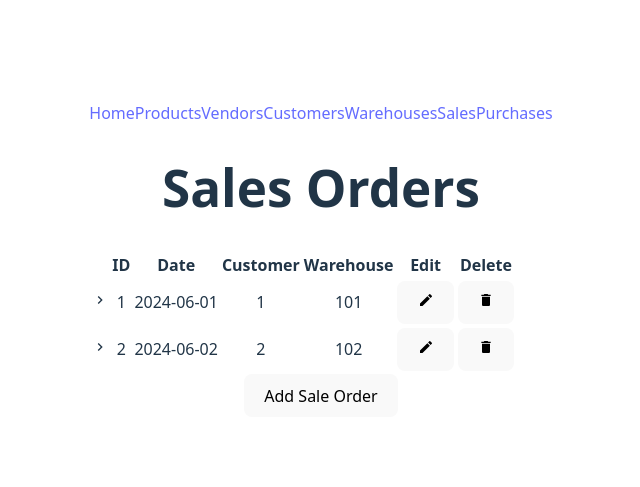
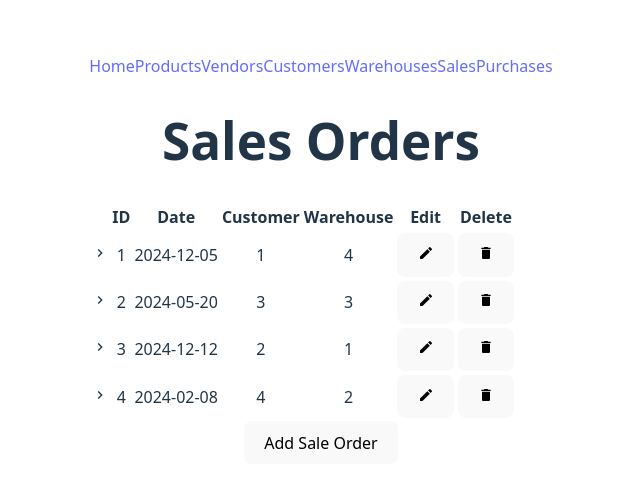
Before and after one commit to gunnarrl/coalition-warehouse, a React app in the folder frontend/: page /sales in a window 1280 px wide. Shown: the part 141-628 px from the top of the page, without its empty margins (319-959 px from the left). Built offline with nearby package versions, Linux system fonts and the light colour scheme; the HTML template or start-up script is replaced by a standard one.

Commit message:
update sale example data

```diff
--- a/frontend/src/pages/SaleOrderPage.jsx
+++ b/frontend/src/pages/SaleOrderPage.jsx
@@ -5,23 +5,30 @@ import Dropdown from '../components/Dropdown';
 
 // Mock Data
 const mockSalesOrders = [
-    { saleID: 1, saleDate: '2024-06-01', customerID: 1, warehouseID: 101 },
-    { saleID: 2, saleDate: '2024-06-02', customerID: 2, warehouseID: 102 },
+    { saleID: 1, saleDate: '2024-12-05', customerID: 1, warehouseID: 4 },
+    { saleID: 2, saleDate: '2024-05-20', customerID: 3, warehouseID: 3 },
+    { saleID: 3, saleDate: '2024-12-12', customerID: 2, warehouseID: 1 },
+    { saleID: 4, saleDate: '2024-02-08', customerID: 4, warehouseID: 2 },
 ];
 
 const mockCustomers = [
-    { customerID: 1, customerName: 'Alice Jones' },
-    { customerID: 2, customerName: 'Bob Smith' },
+    { customerID: 1, customerName: 'Anna Hernandez' },
+    { customerID: 2, customerName: 'Brenda White' },
+    { customerID: 3, customerName: 'Amanda Campbell' },
+    { customerID: 4, customerName: 'Betty Martin' },
 ];
 
 const mockWarehouses = [
-    { warehouseID: 101, warehouseName: 'North Distribution' },
-    { warehouseID: 102, warehouseName: 'South Fulfillment' },
+    { warehouseID: 1, warehouseName: 'North Distribution' },
+    { warehouseID: 2, warehouseName: 'South Fulfillment' },
+    { warehouseID: 3, warehouseName: 'East Coast Hub' },
+    { warehouseID: 4, warehouseName: 'West Coast Depot' },
 ];
 
+// For simplicity, using the same items for all sales orders. These would be linked to the saleID in the DB.
 const salesOrderItems = [
-    { name: 'Widget', qty: 50, price: 10.00 },
-    { name: 'Gadget', qty: 20, price: 15.00 },
+    { name: 'Ergonomic Mouse 654', qty: 4, price: 250.00 },
+    { name: 'Steel Desk 473', qty: 5, price: 450.00 },
 ];
 
 const SalesOrdersPage = () => {
```
